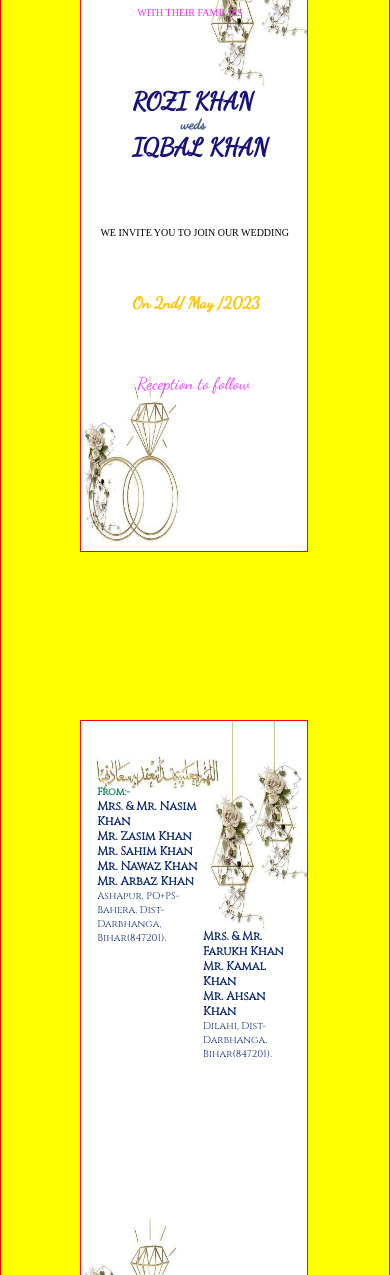
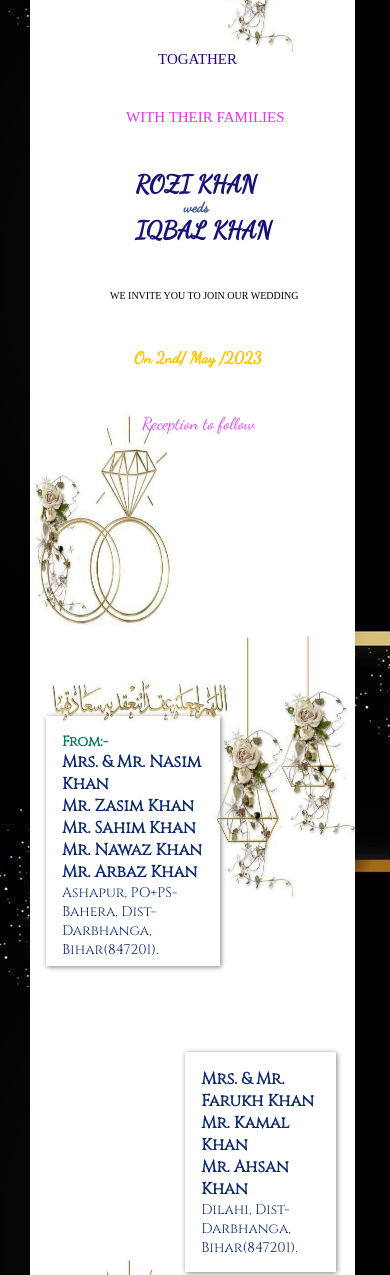
Before and after one commit to Irshadkhan-pixel/index.html, a plain HTML site: page index.html in a window 390 px wide. Shown: the part 208-1483 px from the top of the page. Drawn offline with Linux system fonts and the light colour scheme; a web font is replaced by a local one.

Commit message:
Add files via upload
Signed-off-by: Irshadkhan-pixel <120727150+Irshadkhan-pixel@users.noreply.github.com>

```diff
--- a/style.css
+++ b/style.css
@@ -10,11 +10,11 @@
     align-items: center;
     width: 100%;
     height: 100vh;
-    border: 1px solid red;
-    background-color: yellow;
+    /* border: 1px solid red; */
+    background-image: url(d1d5885ffe815c64b5590413a2f5b2bc.jpg);
  }
  .main{
-    border: 1px solid red;
+    /* border: 1px solid red; */
     width: 35%;
     height: 90vh;
     display: grid;
@@ -101,7 +101,7 @@
     color: rgb(228, 78, 248);
 }
 .second{
-    border: 1px solid red;
+    /* border: 1px solid red; */
     width: 35%;
     height: 90vh;
     display: flex;
@@ -138,18 +138,18 @@
     font-weight: 600;
 }
 
-@media only screen and (max-width:400px){
+@media only screen and (max-width:720px){
     .content{
         display: grid;
         width: 100%;
         height: 200vh;
-        border: 1px solid red;
-        background-color: yellow;
+        /* border: 1px solid red; */
+        background-image: url(d1d5885ffe815c64b5590413a2f5b2bc.jpg);
      }
      .main{
-        border: 1px solid red;
+        /* border: 1px solid red; */
         width: 35%;
-        height: 80vh;
+        height: 90vh;
         display: grid;
         position: relative;
         left: 12rem;
@@ -163,7 +163,7 @@
         /* border: 1px solid red; */
         width: 90px;
         height: 20px;
-        top: 3.6rem;
+        top: 3rem;
         padding-left: 0rem;
         padding-top:0.2rem ;
         font-size: 15px;
@@ -176,9 +176,9 @@
         width: 180px;
         height: 40px;
         top: 2rem;
-        padding-left: 2.5rem;
+        padding-left: 1rem;
         padding-top:0.2rem ;
-        font-size: 10px;
+        font-size: 15px;
         color: rgb(243, 46, 243);
 
      }
@@ -230,14 +230,14 @@
         height: 25px;
         left: 3.5rem;
         font-size: 17px;
-        bottom: 5rem;
+        bottom: 6rem;
         font-family: 'Dancing Script', cursive;
         color: rgb(228, 78, 248);
     }
     .second{
-        border: 1px solid red;
+        /* border: 1px solid red; */
         width: 35%;
-        height: 80vh;
+        height: 90vh;
         display: flex;
         position: relative;
         left: 12rem;
@@ -273,32 +273,33 @@
     }
 }
 
-@media only screen and (min-width:240px){
+
+@media only screen and (max-width:400px){
    .content{
        display: grid;
        width: 100%;
        height: 200vh;
-       border: 1px solid red;
-       background-color: yellow;
+       /* border: 1px solid red; */
+       background-image: url(d1d5885ffe815c64b5590413a2f5b2bc.jpg);
     }
     .main{
-       border: 1px solid red;
-       width: 35%;
-       height: 80vh;
+       /* border: 1px solid red; */
+       width: 50%;
+       height: 100vh;
        display: grid;
        position: relative;
-       left: 13.2rem;
+       left: 10rem;
        background-image: url(926ebe72a878965a0d75b9bde47fb2eb.jpg);
        background-size: 100% 100%;
        margin-bottom: 0px;
     }
     #soy{
        position: relative;
-       left: 4rem;
+       left: 8rem;
        /* border: 1px solid red; */
        width: 90px;
        height: 20px;
-       top: 3.6rem;
+       top: 16rem;
        padding-left: 0rem;
        padding-top:0.2rem ;
        font-size: 15px;
@@ -306,24 +307,24 @@
     }
     .togather{
        position: relative;
-       left: 1rem;
+       left: 5rem;
        /* border: 1px solid  red; */
        width: 180px;
        height: 40px;
-       top: 2rem;
-       padding-left: 2.5rem;
+       top: 12rem;
+       padding-left: 1rem;
        padding-top:0.2rem ;
-       font-size: 10px;
+       font-size: 15px;
        color: rgb(243, 46, 243);
 
     }
     .mini{
        position: relative;
-       left: 3rem;
+       left: 6.4rem;
        /* border: 1px solid red; */
        width: 150px;
        height: 100px;
-       top: 0rem;
+       top: 7rem;
        padding-left: 0.2rem;
        padding-top:0.1rem ;
        font-size: 12px;
@@ -343,16 +344,16 @@
        width: 200px;
        height: 20px;
        font-size: 10px;
-       left: 1.2rem;
-       bottom: 2rem;
+       left: 5rem;
+       bottom: -2rem;
     }
    .date{
        position: relative;
        /* border: 1px solid red; */
        width: 140px;
        height: 27px;
-       left: 3.2rem;
-       bottom: 3.7rem;
+       left: 6.5rem;
+       bottom: 2rem;
        font-size:16px;
        font-weight: 600;
        font-family: 'Dancing Script', cursive;
@@ -363,44 +364,49 @@
        /* border: 1px solid red; */
        width: 120px;
        height: 25px;
-       left: 3.5rem;
+       left: 7rem;
        font-size: 17px;
-       bottom: 5rem;
+       bottom: 6rem;
        font-family: 'Dancing Script', cursive;
        color: rgb(228, 78, 248);
    }
    .second{
-       border: 1px solid red;
-       width: 35%;
-       height: 80vh;
+       /* border: 1px solid red; */
+       width: 50%;
+       height: 100vh;
        display: flex;
        position: relative;
-       left: 13.2rem;
+       left: 10rem;
        background-image: url(926ebe72a878965a0d75b9bde47fb2eb.jpg);
        background-size: 100% 100%;
    }
    .third{
        /* border: 1px solid red; */
-       height: 200px;
+       height: 250px;
        width: 350px;
        position: relative;
-       top: 4rem;
+       top: 5rem;
+       left: 1rem;
+       padding-top: 1rem;
        padding-left: 1rem;
-       font-size: 10px;
+       font-size: 14px;
         font-family: 'Cinzel', serif;
+        box-shadow: 1px 1px 5px gray;
         color: rgb(16, 44, 114);
    }
    .fourth{
        /* border: 1px solid red; */
-       height: 120px;
+       height: 220px;
        width: 300px;
-       font-size: 10px;
+       font-size: 14px;
        right: 1.2rem;
        position: relative;
-       top: 13rem;
-       padding-left: 1.4rem;
+       top: 26rem;
+       padding-left: 1rem;
+       padding-top: 1rem;
         font-family: 'Cinzel', serif;
         color: rgb(16, 44, 114);
+        box-shadow: 1px 1px 5px gray;
    }
    .form{
        color: rgb(6, 130, 91);
```
